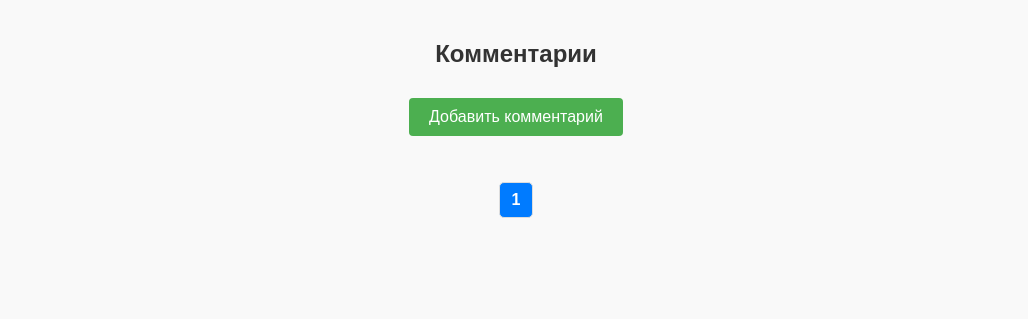
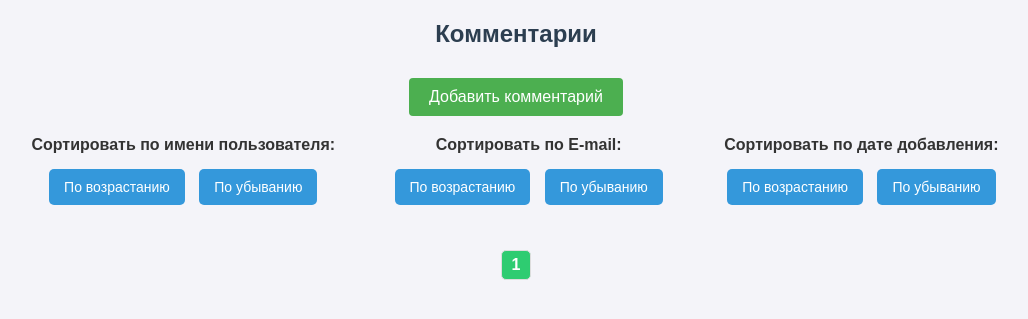
Before and after one commit to Sergey-Chalyi/django_CommentsSite, a Django app: page /comments/ in a window 1280 px wide. Shown: the top 319 px of the page, without its empty margins (124-1152 px from the left). Run offline with Django 5.2, Linux system fonts and the light colour scheme; data that the repository does not hold is empty.

Commit message:
Added buttons to sort comments and added ability to add replies to comments

```diff
--- a/base/comments/forms.py
+++ b/base/comments/forms.py
@@ -6,4 +6,4 @@ from comments.models import Comment
 class AddCommentForm(forms.ModelForm):
     class Meta:
         model = Comment
-        fields = ['user_name', 'email', 'text', 'attachment']
+        fields = ['user_name', 'email', 'text', 'attachment', 'parent_comment']
--- a/base/comments/static/comments/styles.css
+++ b/base/comments/static/comments/styles.css
@@ -185,3 +185,167 @@ nav ul li a.active {
     border-radius: 4px;
     border: 1px solid #ddd;
 }
+
+/* Общие стили */
+* {
+    margin: 0;
+    padding: 0;
+    box-sizing: border-box;
+}
+
+body {
+    font-family: 'Arial', sans-serif;
+    background-color: #f4f4f9;
+    color: #333;
+}
+
+.container {
+    width: 80%;
+    max-width: 800px;
+    margin: 40px auto;
+    background-color: #fff;
+    padding: 20px;
+    border-radius: 8px;
+    box-shadow: 0 2px 10px rgba(0, 0, 0, 0.1);
+}
+
+h2 {
+    text-align: center;
+    color: #2c3e50;
+    margin-bottom: 20px;
+}
+
+/* Стили для формы */
+.add-comment-container {
+    margin-top: 20px;
+}
+
+.comment-form .form-group {
+    margin-bottom: 15px;
+}
+
+.comment-form label {
+    font-size: 14px;
+    color: #2c3e50;
+    display: block;
+    margin-bottom: 5px;
+}
+
+.comment-form input, .comment-form textarea, .comment-form select {
+    width: 100%;
+    padding: 12px;
+    border: 1px solid #ddd;
+    border-radius: 4px;
+    font-size: 14px;
+    color: #333;
+    box-shadow: 0 1px 3px rgba(0, 0, 0, 0.1);
+}
+
+.comment-form input:focus, .comment-form textarea:focus {
+    border-color: #3498db;
+    outline: none;
+}
+
+.comment-form textarea {
+    height: 120px;
+    resize: vertical;
+}
+
+.submit-btn {
+    background-color: #3498db;
+    color: #fff;
+    padding: 12px 20px;
+    border: none;
+    border-radius: 4px;
+    font-size: 16px;
+    cursor: pointer;
+    transition: background-color 0.3s ease;
+    width: 100%;
+    margin-top: 10px;
+}
+
+.submit-btn:hover {
+    background-color: #2980b9;
+}
+
+/* Ссылки */
+.back-link {
+    display: block;
+    text-align: center;
+    margin-top: 20px;
+    color: #3498db;
+    text-decoration: none;
+}
+
+.back-link:hover {
+    text-decoration: underline;
+}
+
+/* Контейнер для кнопок сортировки */
+.sort-buttons {
+    text-align: center;
+    margin-bottom: 30px;
+}
+
+/* Группа кнопок для каждого поля сортировки */
+.sort-group {
+    display: inline-block;
+    margin: 0 15px;
+    padding: 10px;
+}
+
+/* Кнопки сортировки */
+.sort-btn {
+    display: inline-block;
+    padding: 10px 15px;
+    background-color: #3498db;
+    color: white;
+    text-decoration: none;
+    border-radius: 5px;
+    font-size: 14px;
+    margin: 5px;
+    transition: background-color 0.3s ease;
+}
+
+.sort-btn:hover {
+    background-color: #2980b9;
+}
+
+.sort-btn:active {
+    background-color: #27ae60;
+}
+
+/* Стили для активных кнопок */
+.sort-group span {
+    font-weight: bold;
+    display: block;
+    margin-bottom: 10px;
+}
+
+/* Стили для пагинации */
+nav ul {
+    list-style: none;
+    padding: 0;
+    text-align: center;
+}
+
+nav ul li {
+    display: inline-block;
+    margin: 0 5px;
+}
+
+nav ul li a {
+    padding: 5px 10px;
+    background-color: #3498db;
+    color: white;
+    text-decoration: none;
+    border-radius: 5px;
+}
+
+nav ul li a:hover {
+    background-color: #2980b9;
+}
+
+nav ul li a.active {
+    background-color: #2ecc71;
+}
--- a/base/comments/templates/comments/comments.html
+++ b/base/comments/templates/comments/comments.html
@@ -14,9 +14,30 @@
         <button type="button" class="add-comment-btn">Добавить комментарий</button>
     </a>
 
+    <!-- Кнопки сортировки -->
+    <div class="sort-buttons">
+        <div class="sort-group">
+            <span>Сортировать по имени пользователя:</span>
+            <a href="?sort_by=user_name&order=asc" class="sort-btn">По возрастанию</a>
+            <a href="?sort_by=user_name&order=desc" class="sort-btn">По убыванию</a>
+        </div>
+
+        <div class="sort-group">
+            <span>Сортировать по E-mail:</span>
+            <a href="?sort_by=email&order=asc" class="sort-btn">По возрастанию</a>
+            <a href="?sort_by=email&order=desc" class="sort-btn">По убыванию</a>
+        </div>
+
+        <div class="sort-group">
+            <span>Сортировать по дате добавления:</span>
+            <a href="?sort_by=time_created&order=asc" class="sort-btn">По возрастанию</a>
+            <a href="?sort_by=time_created&order=desc" class="sort-btn">По убыванию</a>
+        </div>
+    </div>
+
     {% for comment in page_obj %}
         <div class="comments-container">
-        {% include "comments/comment.html" with comment=comment %}
+            {% include "comments/comment.html" with comment=comment level=0 %}
         </div>
     {% endfor %}
 
--- a/base/comments/views.py
+++ b/base/comments/views.py
@@ -9,8 +9,17 @@ from comments.models import Comment
 
 # Create your views here.
 def comments_view(request):
-    all_comments = Comment.objects.all().order_by('-time_created')
-    paginator = Paginator(all_comments, 10)
+    sort_by = request.GET.get('sort_by', 'time_created')  # По умолчанию сортировка по времени создания
+    order = request.GET.get('order', 'desc')  # По умолчанию сортировка по убыванию
+
+    if order == 'asc':
+        order_by = f"{sort_by}"
+    else:
+        order_by = f"-{sort_by}"
+
+    all_comments = Comment.objects.all().order_by(order_by)
+
+    paginator = Paginator(all_comments, 25)
 
     page_number = request.GET.get('page')
     page_obj = paginator.get_page(page_number)
```
Also changed, not shown: base/comments/models.py (+11 -1 lines), base/comments/templates/comments/add_comment.html (+36 -10 lines), base/comments/templates/comments/comment.html (+8 -4 lines), base/comments/migrations/0004_comment_parent_comment.py (added). Lines whose indentation alone changed are shown as unchanged.
